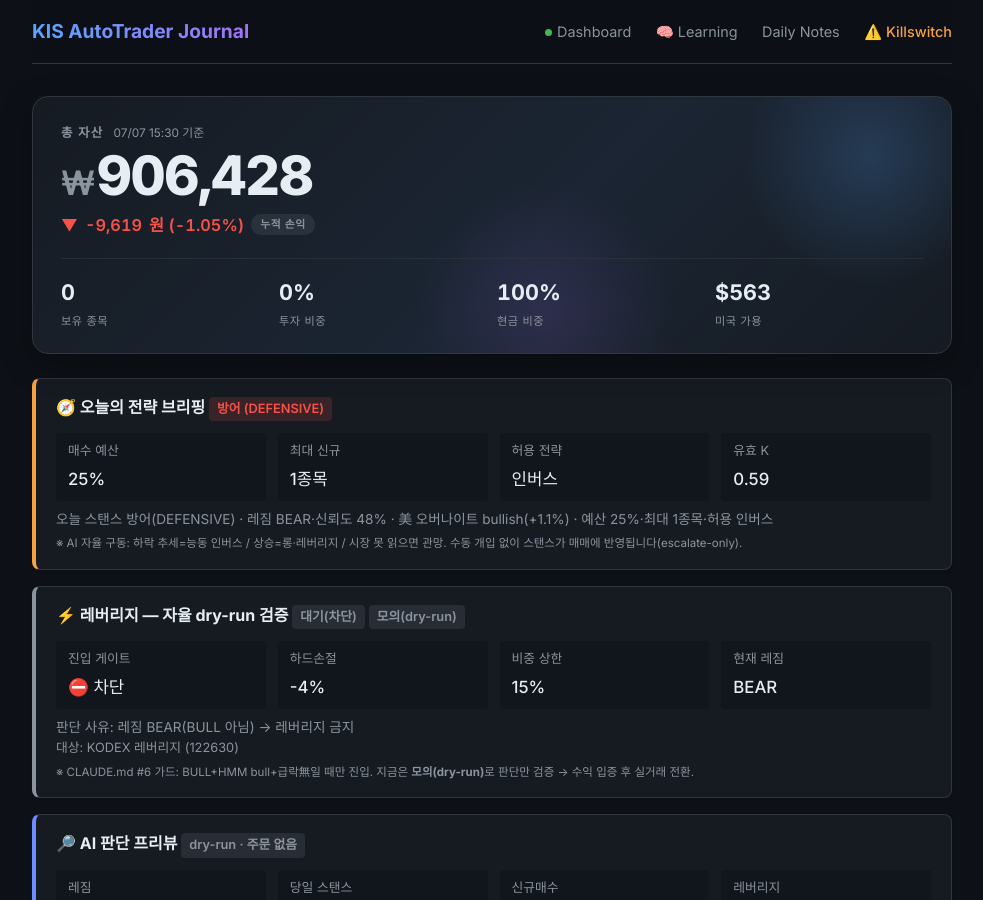
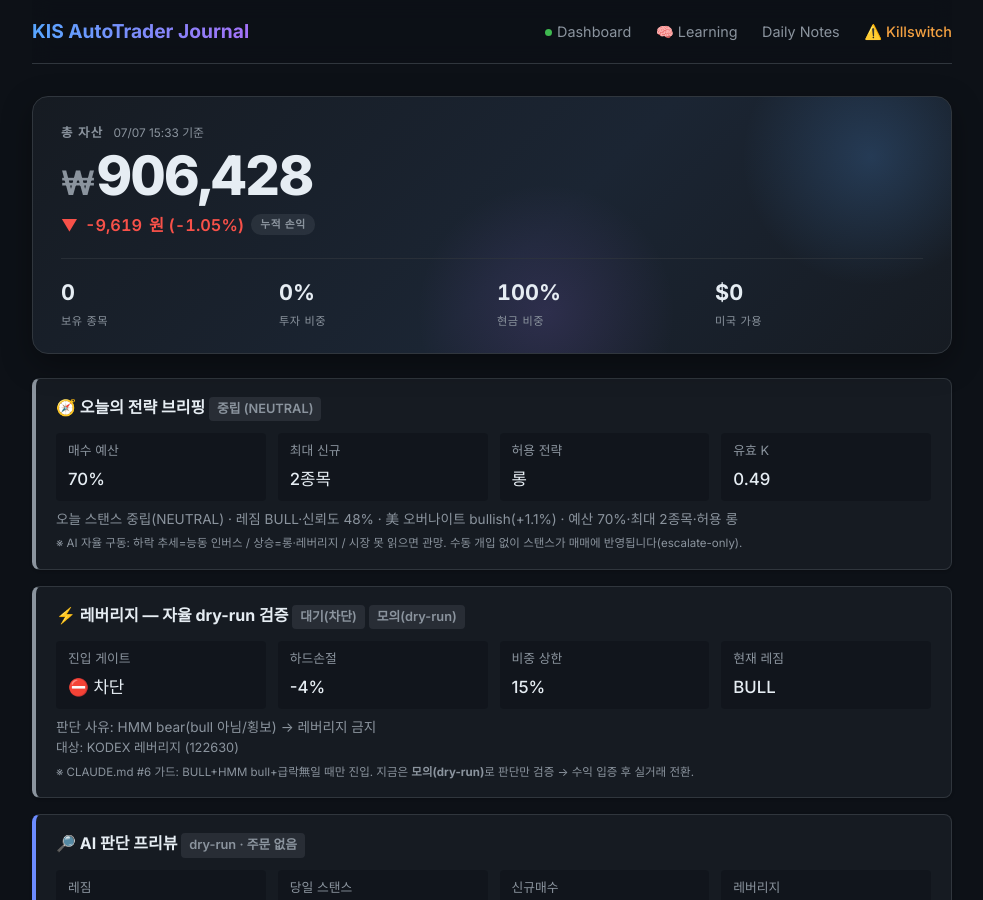
Before and after one commit to BudongJW/kis-trading-journal, a Jekyll site: the page built from index.html, in a window 1280 px wide and 900 px high. Shown: the whole window, without its empty margins (148-1131 px from the left). Built offline with Jekyll 4.4.1, drawn with Linux system fonts in a browser that asks for light colours; nearby versions of some CDN libraries; some of the changed text lies outside the part shown.

Commit message:
auto: portfolio update 15:40

```diff
--- a/_data/portfolio.json
+++ b/_data/portfolio.json
@@ -1,5 +1,5 @@
 {
-  "updated_at": "2026-07-07T15:30:32.813168",
+  "updated_at": "2026-07-07T15:33:30.331312",
   "initial_capital": 500000,
   "cash": 910138,
   "holdings": [],
@@ -1737,19 +1737,12 @@
     "trained": false
   },
   "bear_strategy": {
-    "enabled": true,
-    "regime": "BEAR",
-    "confidence": 0.65,
-    "sma_ratio": 0.5024,
-    "canary_bad": 1,
-    "canary_scores": {
-      "195930": 1.9723,
-      "132030": -1.0873
-    }
+    "regime": "BULL",
+    "enabled": false
   },
   "us_session": {
     "enabled": true,
-    "cash_usd": 562.631146,
+    "cash_usd": 0.0,
     "positions": 0,
     "holdings": [],
     "max_positions": 3,
@@ -2003,21 +1996,21 @@
     }
   },
   "day_plan": {
-    "stance": "DEFENSIVE",
+    "stance": "NEUTRAL",
     "forced": false,
-    "auto_stance": "DEFENSIVE",
-    "stance_kr": "방어",
-    "budget_pct": 0.25,
-    "max_new_positions": 1,
-    "allow_long": false,
-    "allow_inverse": true,
+    "auto_stance": "NEUTRAL",
+    "stance_kr": "중립",
+    "budget_pct": 0.7,
+    "max_new_positions": 2,
+    "allow_long": true,
+    "allow_inverse": false,
     "allow_leverage": false,
-    "size_mult": 0.4,
-    "k_effective": 0.59,
-    "allow_summary": "인버스",
-    "briefing": "오늘 스탠스 방어(DEFENSIVE) · 레짐 BEAR·신뢰도 48% · 美 오버나이트 bullish(+1.1%) · 예산 25%·최대 1종목·허용 인버스",
+    "size_mult": 0.85,
+    "k_effective": 0.49,
+    "allow_summary": "롱",
+    "briefing": "오늘 스탠스 중립(NEUTRAL) · 레짐 BULL·신뢰도 48% · 美 오버나이트 bullish(+1.1%) · 예산 70%·최대 2종목·허용 롱",
     "signals": {
-      "regime": "BEAR",
+      "regime": "BULL",
       "confidence": 0.478,
       "direction": "bullish",
       "nasdaq_change": 1.12,
@@ -2030,10 +2023,10 @@
     "enabled": true,
     "dry_run": true,
     "gate_allowed": false,
-    "gate_reason": "레짐 BEAR(BULL 아님) → 레버리지 금지",
+    "gate_reason": "HMM bear(bull 아님/횡보) → 레버리지 금지",
     "hard_stop_pct": 0.04,
     "max_weight": 0.15,
-    "regime": "BEAR",
+    "regime": "BULL",
     "hmm_state": "bear",
     "hmm_confidence": 0.608,
     "universe": [
```
